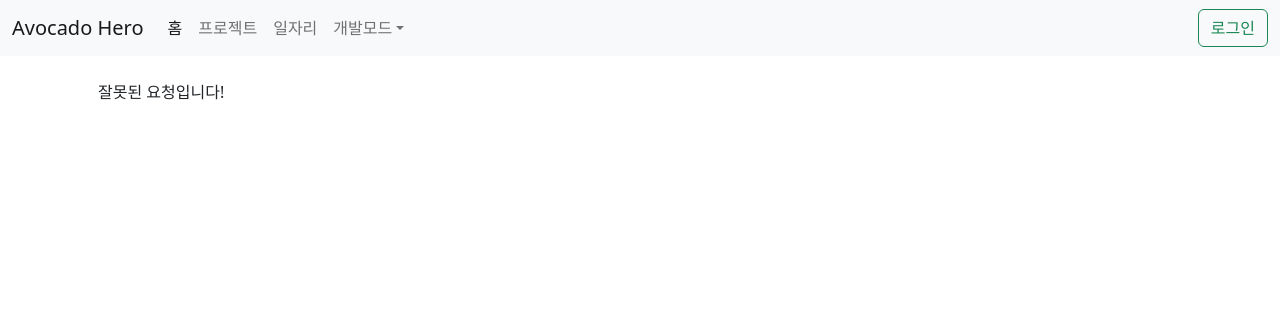
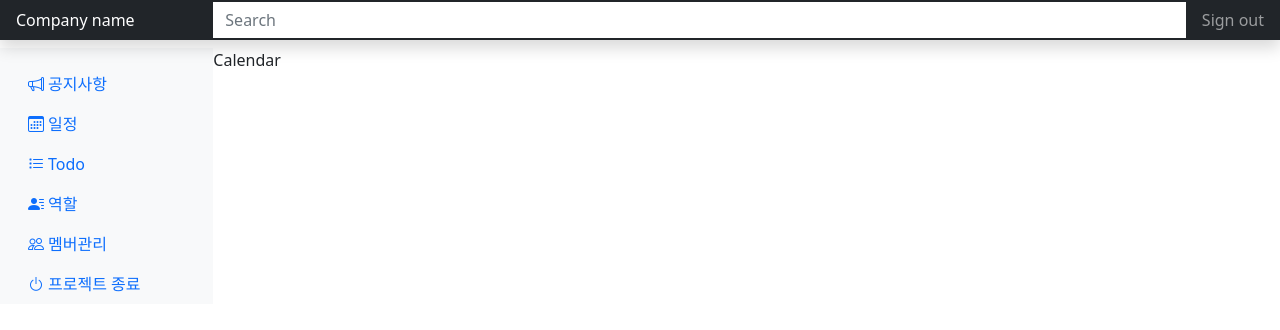
Before and after one commit to KGU-Team-Avocado/avocado-hero-web, a React (Create React App) app: page /project/calendar/0 in a window 1280 px wide. Shown: the top 330 px of the page. Built offline with nearby package versions, Linux system fonts and the light colour scheme.

Commit message:
사이드 바 메뉴에 맞는 페이지 띄우기

```diff
--- a/src/App.js
+++ b/src/App.js
@@ -15,6 +15,11 @@ import RankContainer from "./container/example/RankContainer";
 import WorkSpaceContainer from "./container/sign/workspace/WorkSpaceContainer";
 import ProjectContainer from "./container/group/project/ProjectContainer";
 import ProjectDefaultLayout from "./component/project/ProjectDefaultLayout";
+import ProjectCalendarContainer from "./container/group/project/ProjectCalendarContainer";
+import ProjectTodoContainer from "./container/group/project/ProjectTodoContainer";
+import ProjectRoleContainer from "./container/group/project/ProjectRoleContainer";
+import ProjectMembersContainer from "./container/group/project/ProjectMembersContainer";
+import ProjectEndContainer from "./container/group/project/ProjectEndContainer";
 
 function App() {
   return (
@@ -55,6 +60,11 @@ function App() {
       <Route path="project/" element={<ProjectDefaultLayout />}>
         {/* 프로젝트 대쉬보드 */}
         <Route path=":id" element={<ProjectContainer />} />
+        <Route path="calendar/:id" element={<ProjectCalendarContainer />} />
+        <Route path="todo/:id" element={<ProjectTodoContainer />} />
+        <Route path="role/:id" element={<ProjectRoleContainer />} />
+        <Route path="members/:id" element={<ProjectMembersContainer />} />
+        <Route path="end/:id" element={<ProjectEndContainer />} />
       </Route>
     </Routes>
   );
--- a/src/component/project/ProjectSidebar.js
+++ b/src/component/project/ProjectSidebar.js
@@ -1,43 +1,48 @@
+import { Link, useParams } from "react-router-dom";
+
 export default () => {
+    const params = useParams();
+    const project_id = params.id;
+
     return (
         <nav id="sidebarMenu" class="col-md-3 col-lg-2 d-md-block bg-light sidebar collapse">
             <div class="position-sticky pt-3">
                 <ul class="nav flex-column">
                     <li class="nav-item">
-                        <a class="nav-link active" aria-current="page" href="#">
+                        <Link className="nav-link" aria-current="page" to={"/project/" + project_id}>
                             <i class="bi bi-megaphone align-top me-1"></i>
                             공지사항
-                        </a>
+                        </Link>
                     </li>
                     <li class="nav-item">
-                        <a class="nav-link" href="#">
+                        <Link className="nav-link" to={"/project/calendar/" + project_id}>
                             <i class="bi bi-calendar3 align-top me-1"></i>
                             일정
-                        </a>
+                        </Link>
                     </li>
                     <li class="nav-item">
-                        <a class="nav-link" href="#">
+                        <Link className="nav-link" to={"/project/todo/" + project_id}>
                             <i class="bi bi-list-task align-top me-1"></i>
                             Todo
-                        </a>
+                        </Link>
                     </li>
                     <li class="nav-item">
-                        <a class="nav-link" href="#">
+                        <Link className="nav-link" to={"/project/role/" + project_id}>
                             <i class="bi bi-person-lines-fill align-top me-1"></i>
                             역할
-                        </a>
+                        </Link>
                     </li>
                     <li class="nav-item">
-                        <a class="nav-link" href="#">
+                        <Link className="nav-link" to={"/project/members/" + project_id}>
                             <i class="bi bi-people align-top me-1"></i>
                             멤버관리
-                        </a>
+                        </Link>
                     </li>
                     <li class="nav-item">
-                        <a class="nav-link" href="#">
+                        <Link className="nav-link" to={"/project/end/" + project_id}>
                             <i class="bi bi-power align-top me-1"></i>
                             프로젝트 종료
-                        </a>
+                        </Link>
                     </li>
                 </ul>
 
--- /dev/null
+++ b/src/container/group/project/ProjectCalendarContainer.js
@@ -0,0 +1,7 @@
+export default () => {
+    return (
+        <>
+        Calendar
+        </>
+    )
+}
--- /dev/null
+++ b/src/container/group/project/ProjectEndContainer.js
@@ -0,0 +1,7 @@
+export default () => {
+    return (
+        <>
+        end
+        </>
+    )
+}
--- /dev/null
+++ b/src/container/group/project/ProjectMembersContainer.js
@@ -0,0 +1,7 @@
+export default () => {
+    return (
+        <>
+        Members
+        </>
+    )
+}
--- /dev/null
+++ b/src/container/group/project/ProjectRoleContainer.js
@@ -0,0 +1,7 @@
+export default () => {
+    return (
+        <>
+        role
+        </>
+    )
+}
--- /dev/null
+++ b/src/container/group/project/ProjectTodoContainer.js
@@ -0,0 +1,7 @@
+export default () => {
+    return (
+        <>
+        todo
+        </>
+    )
+}
```
